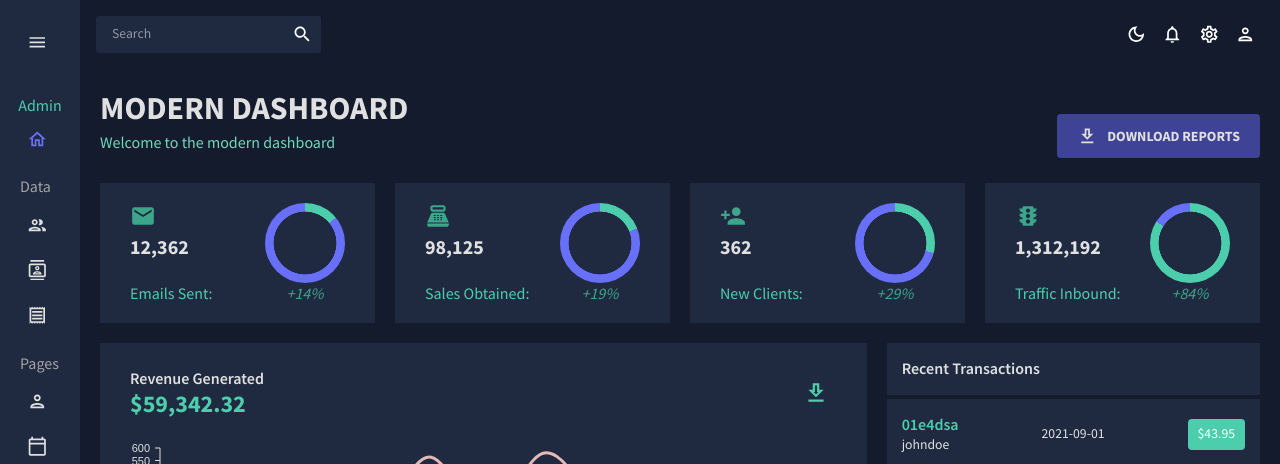
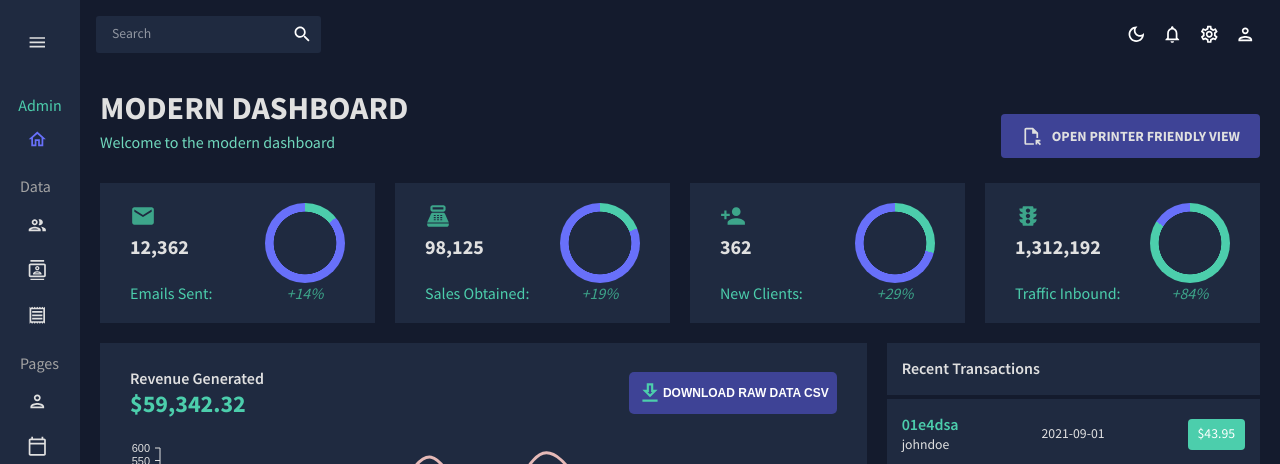
Before and after one commit to cjwessels/modern-dashboard, a React (Create React App) app: page / in a window 1280 px wide. Shown: the top 464 px of the page. Built offline with nearby package versions, Linux system fonts and the light colour scheme; what @react-pdf/renderer would draw is missing.

Commit message:
download csv

```diff
--- a/package.json
+++ b/package.json
@@ -27,6 +27,7 @@
     "html2canvas": "^1.4.1",
     "jspdf": "^2.5.1",
     "react": "^18.2.0",
+    "react-csv": "^2.2.2",
     "react-dom": "^18.2.0",
     "react-pro-sidebar": "^0.7.1",
     "react-router-dom": "^6.11.2",
--- a/src/components/printComponents/DashboardReport.jsx
+++ b/src/components/printComponents/DashboardReport.jsx
@@ -1,5 +1,6 @@
 import jsPDF from "jspdf";
 import html2canvas from "html2canvas";
+import { useEffect } from "react";
 
 import { Box, Button, IconButton, Typography, useTheme } from "@mui/material";
 import { tokens } from "../../theme";
@@ -9,7 +10,8 @@ import GeoChart from "../../components/GeoChart";
 import StatBox from "../../components/StatBox";
 import ProgressCircle from "../../components/ProgressCircle";
 import Header from "../../components/Header";
-import DownloadOutlinedIcon from "@mui/icons-material/DownloadOutlined";
+// import DownloadOutlinedIcon from "@mui/icons-material/DownloadOutlined";
+import PictureAsPdfOutlinedIcon from '@mui/icons-material/PictureAsPdfOutlined';
 
 const DashboardReport = ({closeReport}) => {
     // const closeReport = props.handleCloseReport
@@ -19,20 +21,19 @@ const DashboardReport = ({closeReport}) => {
   const createPDF = async () => {
 
     const pdf = new jsPDF("portrait", "pt", "a4");
-    const data = await html2canvas(document.querySelector("#multiPDF1"));
+    const data = await html2canvas(document.querySelector("#modalPDF"));
     const img = data.toDataURL("image/png");
     const imgProperties = pdf.getImageProperties(img);
     const pdfWidth = pdf.internal.pageSize.getWidth();
     const pdfHeight = (imgProperties.height * pdfWidth) / imgProperties.width;
     pdf.addImage(img, "PNG", 0, 0, pdfWidth, pdfHeight);
     pdf.save("shipping_label.pdf");
-    closeReport()
-    // handleCloseReport()
+    // closeReport()
   };
 
-  createPDF()
+
   return (
-    <Box  m="20px">
+    <Box  m="20px" >
         <Box display="flex" justifyContent="space-between" alignItems="center">
         <Header
           title="MODERN DASHBOARD"
@@ -47,19 +48,32 @@ const DashboardReport = ({closeReport}) => {
               fontWeight: "bold",
               padding: "10px 20px",
             }}
+            onClick={()=>createPDF()}
           >
-            <DownloadOutlinedIcon sx={{ mr: "10px" }} />
-            Download Reports
+            <PictureAsPdfOutlinedIcon sx={{ mr: "10px" }} />
+            Download As PDF
           </Button>
         </Box>
       </Box>
       <Box
-        id='multiPDF1'
+        id='modalPDF'
         display="grid"
-        gridTemplateColumns="repeat(12, 1fr)"
-        gridAutoRows="140px"
+        gridTemplateColumns="repeat(12, 8fr)"
+        gridAutoRows="440px"
         gap="20px"
       >
+        <Box
+
+          gridColumn="span 12"
+          backgroundColor={colors.primary[400]}
+          display="flex"
+          alignItems="center"
+          justifyContent="center"
+        >
+
+         <BarChart isDashboard={false} />
+
+        </Box>
         <Box
           gridColumn="span 12"
           backgroundColor={colors.primary[400]}
@@ -68,8 +82,8 @@ const DashboardReport = ({closeReport}) => {
           justifyContent="center"
         >
 
-         <LineChart isDashboard={false} />
-         <BarChart isDashboard={false} />
+        <LineChart isDashboard={false} />
+
         </Box>
 
         </Box>
--- a/src/scenes/dashboard/index.jsx
+++ b/src/scenes/dashboard/index.jsx
@@ -1,4 +1,4 @@
-import { useState } from "react";
+import { useState, useEffect } from "react";
 import { Box, Button, IconButton, Typography, useTheme, Modal, Grow } from "@mui/material";
 import { tokens } from "../../theme";
 import { mockTransactions } from "../../data/mockData";
@@ -7,10 +7,14 @@ import html2canvas from "html2canvas";
 
 import { useNavigate } from "react-router-dom";
 
+import { CSVLink, CSVDownload } from "react-csv";
+import { mockLineData as data } from "../../data/mockData";
+
 // import {PDFDownloadLink} from "@react-pdf/renderer";
 
 import Header from "../../components/Header";
 import DownloadOutlinedIcon from "@mui/icons-material/DownloadOutlined";
+import FileOpenOutlinedIcon from '@mui/icons-material/FileOpenOutlined';
 import EmailIcon from "@mui/icons-material/Email";
 import PointOfSaleIcon from "@mui/icons-material/PointOfSale";
 import PersonAddIcon from "@mui/icons-material/PersonAdd";
@@ -58,6 +62,49 @@ const Dashboard = () => {
     pdf.save("shipping_label.pdf");
   };
 
+  const [exportData, setExportData] =useState([])
+
+  const  headers = [
+    { label: "Name", key: "name" },
+    { label: "Planes", key: "plane" } ,
+    { label: "Helicopters", key: "helicopter" }   ,
+    { label: "Boats", key: "boat" }    ,
+    { label: "Trains", key: "train" }    ,
+    { label: "Subways", key: "subway" }    ,
+    { label: "Busses", key: "bus" }    ,
+    { label: "Cars", key: "car" }    ,
+    { label: "Moto", key: "moto" }    ,
+    { label: "Bicycles", key: "bicycle" }  ,
+    { label: "Horses", key: "horse" }    ,
+    { label: "Skateboards", key: "skateboard" }   ,
+    { label: "Others", key: "others" }
+  ]
+
+  const newData = () => {
+   const dat = data.map((con) => (
+      {name: con.id,
+        helicopter: con.data[0].y,
+        plane: con.data[1].y,
+        boat: con.data[2].y,
+        train: con.data[3].y,
+        subway: con.data[4].y,
+        bus: con.data[5].y,
+        car: con.data[6].y,
+        moto: con.data[7].y,
+        bicycle: con.data[8].y,
+        horse: con.data[9].y,
+        skateboard: con.data[10].y,
+        others: con.data[11].y
+      }
+      ))
+    return dat
+  }
+
+  useEffect(() => {
+    setExportData(newData())
+  },[])
+
+console.log(exportData)
 
   const modalStyle = {
     position: 'absolute',
@@ -113,7 +160,7 @@ const Dashboard = () => {
         />
         <Box>
           <Button
-          onClick={() => handleOpenReport()}
+          onClick={handleOpenReport}
             sx={{
               backgroundColor: colors.blueAccent[700],
               color: colors.grey[100],
@@ -122,8 +169,8 @@ const Dashboard = () => {
               padding: "10px 20px",
             }}
           >
-            <DownloadOutlinedIcon sx={{ mr: "10px" }} />
-            Download Reports
+            <FileOpenOutlinedIcon sx={{ mr: "10px" }} />
+           Open Printer Friendly View
           </Button>
         {/* <PDFDownloadLink
             document = {<PrintDashboard />}
@@ -254,11 +301,22 @@ const Dashboard = () => {
               </Typography>
             </Box>
             <Box>
-              <IconButton>
+            <CSVLink
+              filename={"my-file.csv"}
+              headers={headers}
+              data={exportData}
+
+            >
+              <IconButton
+              sx={{backgroundColor: colors.blueAccent[700], borderRadius: '5px', fontSize: '12px',textTransform: "uppercase", fontWeight: 'bold' }}
+              >
                 <DownloadOutlinedIcon
                   sx={{ fontSize: "26px", color: colors.greenAccent[500] }}
-                />
+                /> Download raw data csv
               </IconButton>
+            </CSVLink>
+
+
             </Box>
           </Box>
           <Box height="250px" m="-20px 0 0 0"
@@ -425,14 +483,12 @@ const Dashboard = () => {
       <Modal
         open={openReport}
         onClose={handleCloseReport}
-        aria-labelledby="modal-modal-title"
-        aria-describedby="modal-modal-description"
+        aria-labelledby="modal-print"
+        aria-describedby="modal-print"
       >
-        <Grow in={open} out={!open} style={modalStyle} {...(open ? { timeout: 1000 } : { timeout: 1000 })}>
-          <Box sx={modalStyle}>
-          <DashboardReport closeReport={handleCloseReport}/>
+          <Box sx={{...modalStyle, overflow: 'scroll', overflowX: 'hidden' }}>
+            <DashboardReport closeReport={handleCloseReport}/>
           </Box>
-        </Grow>
       </Modal>
 
     </Box>
```
Also changed, not shown: 1 other file (tests, documents, lock files or other folders).
